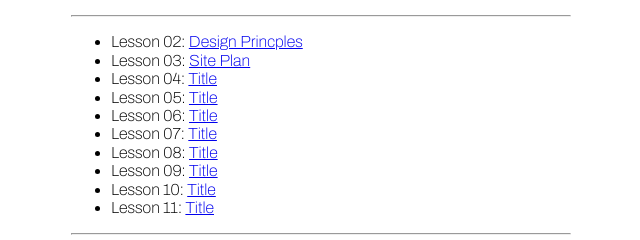
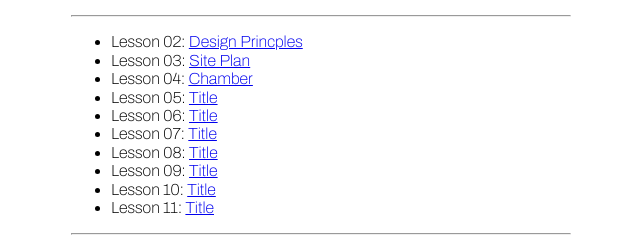
Before and after one commit to Jaz007-Z/wdd230, a plain HTML site: page index.html in a window 1280 px wide. Shown: the part 224-464 px from the top of the page, 319-959 px from the left. Drawn offline with Linux system fonts and the light colour scheme; a web font is replaced by a local one.

Commit message:
added chamber page to course home page

```diff
--- a/index.html
+++ b/index.html
@@ -26,7 +26,7 @@
         <ul class="mainnav">
             <li>Lesson 02: <a href="wk2/design-principles.html">Design Princples</a></li>
             <li>Lesson 03: <a href="lesson3/">Site Plan</a></li>
-            <li>Lesson 04: <a href="#">Title</a></li>
+            <li>Lesson 04: <a href="chamber/">Chamber</a></li>
             <li>Lesson 05: <a href="#">Title</a></li>
             <li>Lesson 06: <a href="#">Title</a></li>
             <li>Lesson 07: <a href="#">Title</a></li>
```
